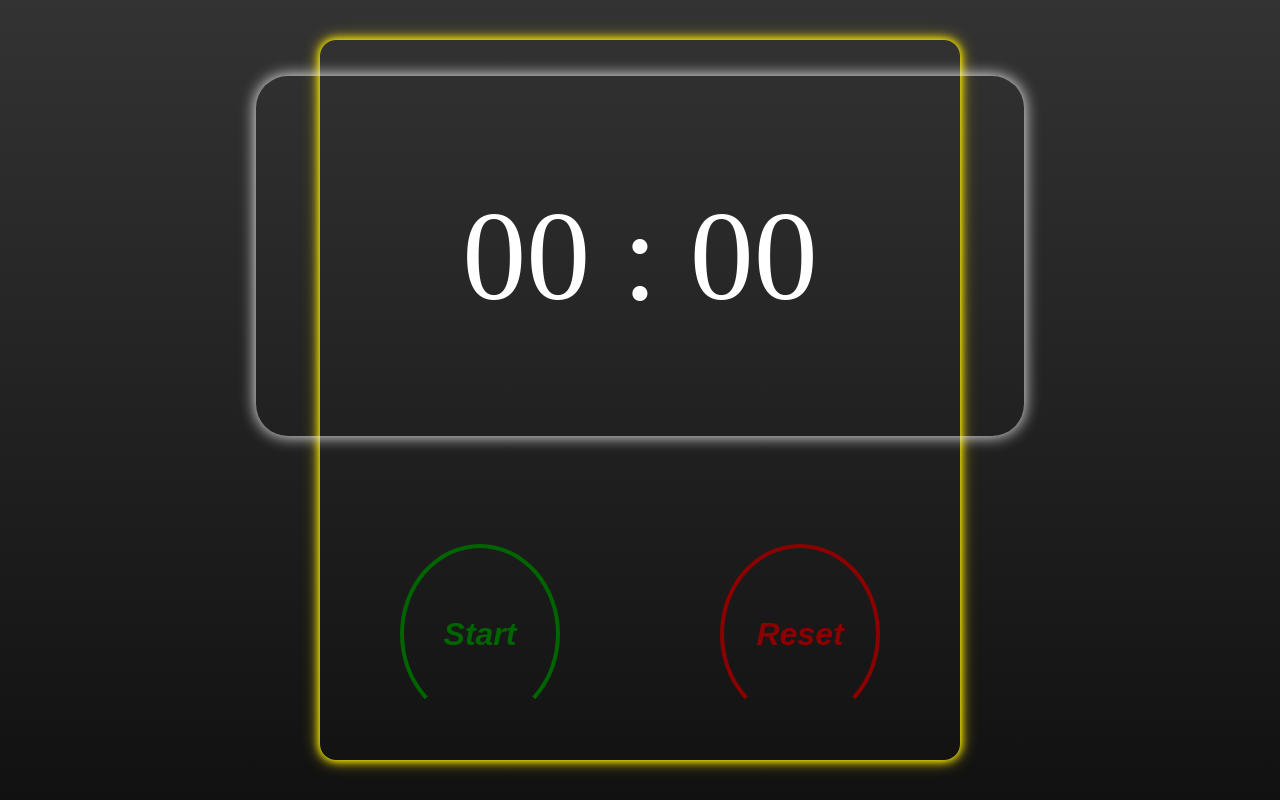
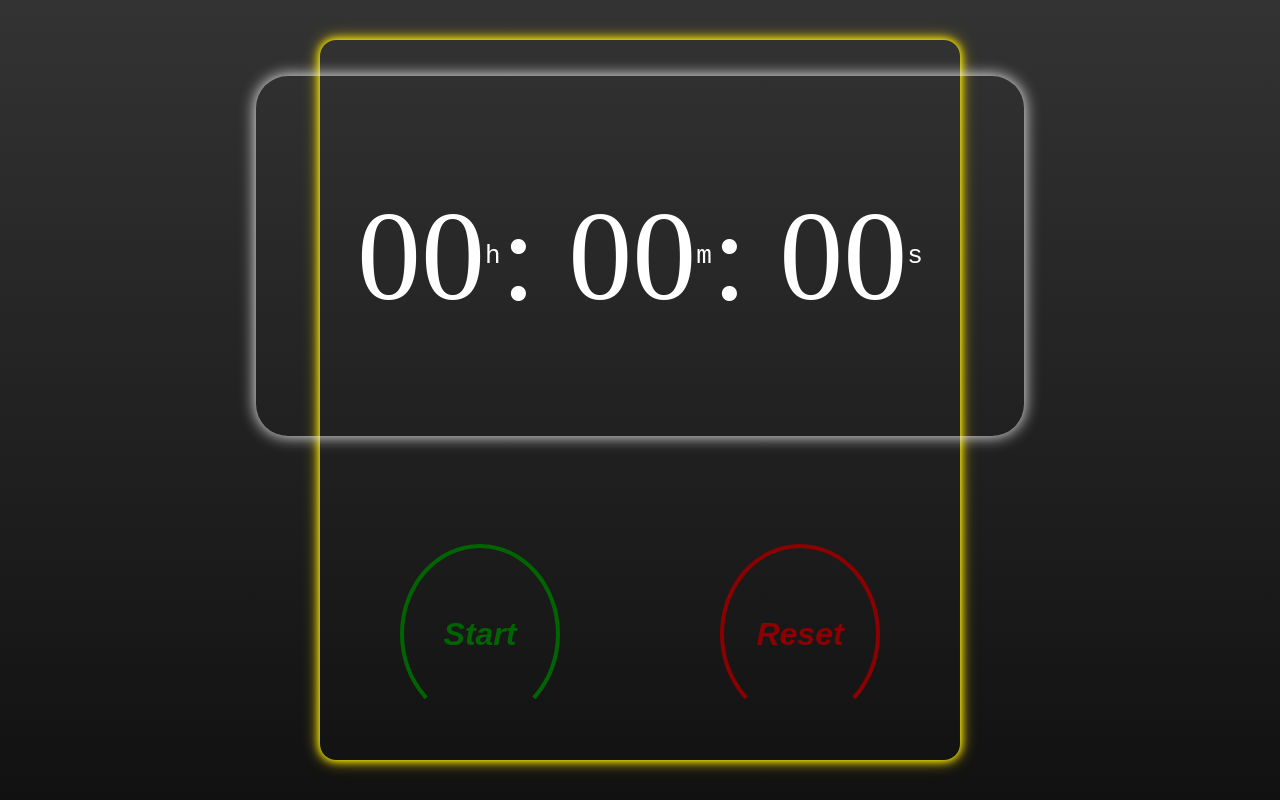
Before and after one commit to prithvish774848474/stopWatch, a React (Vite) app: page / in a window 1280 px wide. Built offline with nearby package versions, Linux system fonts and the light colour scheme.

Commit message:
fix: Fixed the Timer by employing useRef and useEffect hooks

```diff
--- a/src/App.jsx
+++ b/src/App.jsx
@@ -1,45 +1,44 @@
-import { useState, useEffect } from "react";
+import { useState, useEffect, useRef } from "react";
 import './App.css';
 
 export default function App() {
   const [isActive, setIsActive] = useState(false);
-  const [seconds, setSeconds] = useState(0);
-  const [minutes, setMinutes] = useState(0);
-  function handleReset() {
-    setSeconds(0);
-    setMinutes(0);
+  const [time, setTime] = useState(0);
+
+  const timeID = useRef('');
+  useEffect(() => {
+    if (isActive)
+      timeID.current = setInterval(() => setTime((t) => t + 1), 1000);
+    return () => clearInterval(timeID.current);
+  }, [isActive]);
+
+  const handleReset = () => {
+    setTime(0);
     setIsActive(false);
-  }
-  useEffect(() => {
-    let timeID;
-    switch (isActive) {
-      case true:
-        timeID = setInterval(() => setSeconds(second => {
-          if (second < 59)
-            return (second + 1);
-          else {
-            setMinutes(minute => minute + 1);
-            return 0;
-          }
-        }), 1000);
-        break;
-      case false:
-        clearInterval(timeID);
-        break;
-      default:
-        throw new Error("Invalid!");
-    }
-    return () => clearInterval(timeID);
-  }, [isActive]);
+  };
+
   return (
     <div className="stopWatchContainer">
       <span className="stopWatch">
-        {minutes.toString().padStart(2, '0')} : {seconds.toString().padStart(2, '0')}
+        {Math.floor(((time / 60) / 60) % 60).toString().padStart(2, '0')}
+        <kbd className="timeDesignation">h</kbd> : {" "}
+        {Math.floor((time / 60) % 60).toString().padStart(2, "0")}
+        <kbd className="timeDesignation">m</kbd> :{" "}
+        {Math.floor(time % 60).toString().padStart(2, "0")}
+        <kbd className="timeDesignation">s</kbd>
       </span>
-      <button type="button" className="controlButton start-stop" onClick={() => setIsActive(!isActive)}>
+      <button
+        type="button"
+        className="controlButton start-stop"
+        onClick={() => setIsActive(!isActive)}
+      >
         {isActive ? "Stop" : "Start"}
       </button>
-      <button type="button" className="controlButton reset" onClick={handleReset}>
+      <button
+        type="button"
+        className="controlButton reset"
+        onClick={handleReset}
+      >
         Reset
       </button>
     </div>
```
